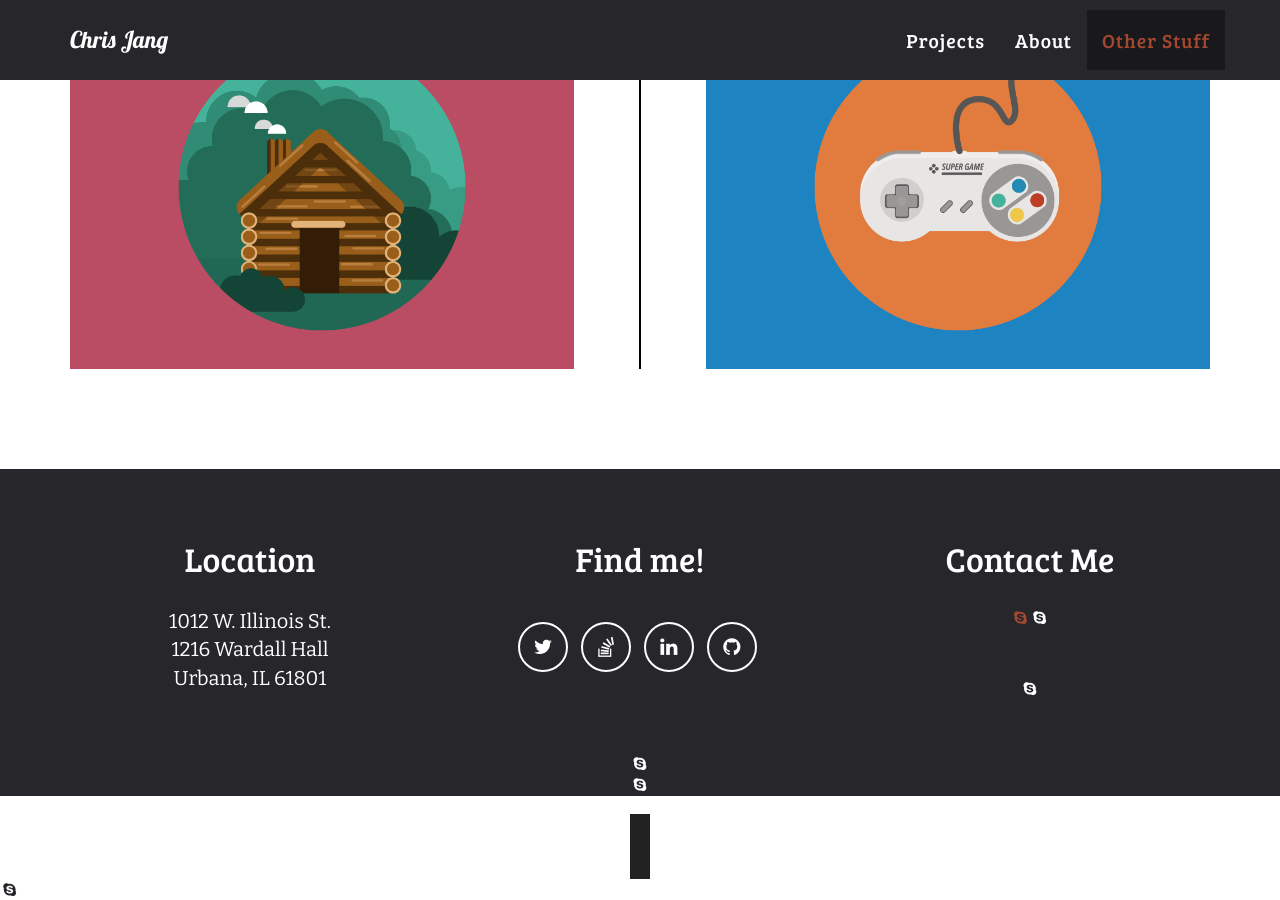
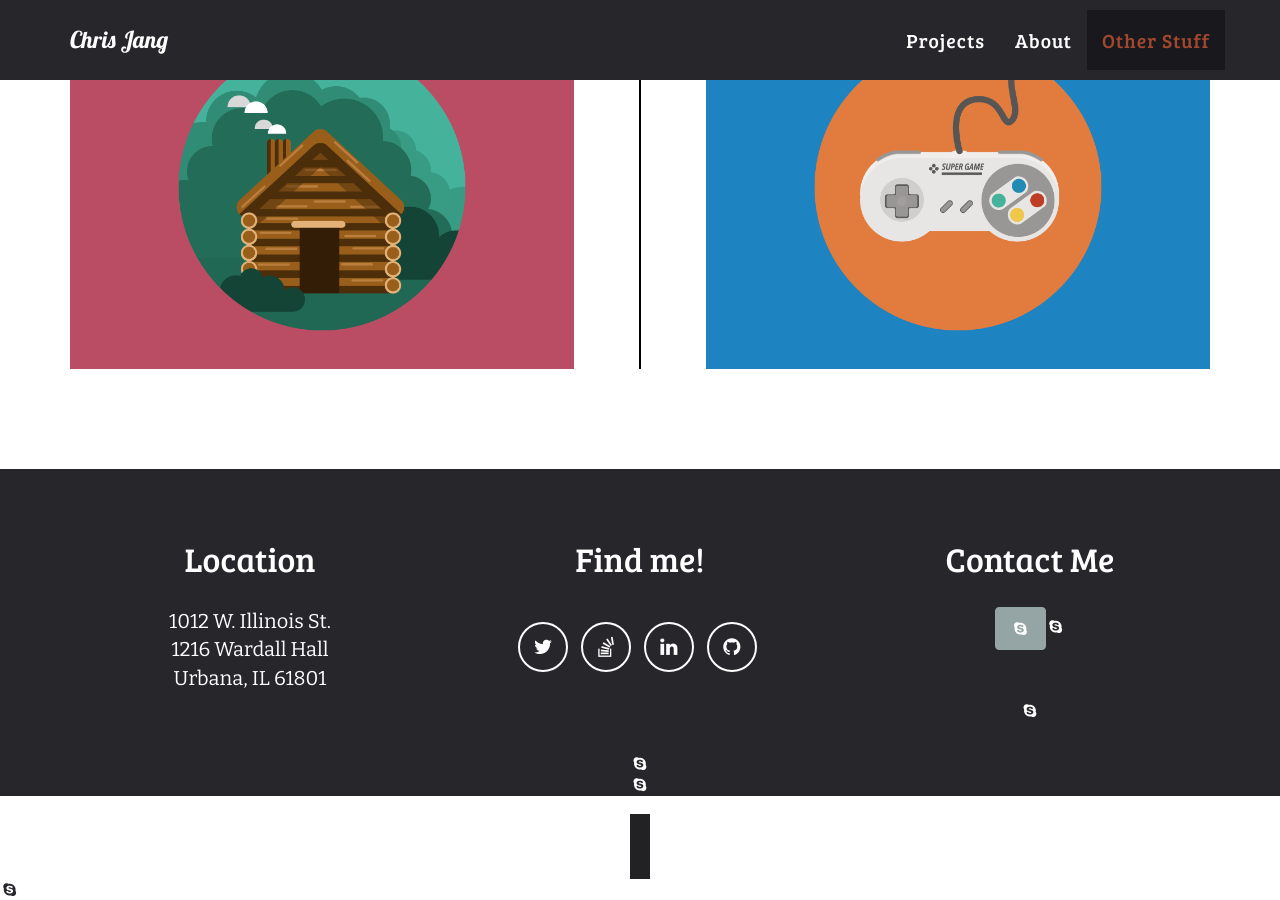
Before and after one commit to cjang5/cjang5.github.io, a Jekyll site: the page built from index.html, in a window 1280 px wide and 900 px high, scrolled down 2290 px. Built offline with Jekyll 4.4.1, drawn with Linux system fonts in a browser that asks for light colours.

Commit message:
Adjusting button

```diff
--- a/_includes/footer.html
+++ b/_includes/footer.html
@@ -24,7 +24,7 @@
                     </div>
                     <div class="footer-col col-md-4">
                         <h3>Contact Me</h3>
-                        <a href="#">
+                        <a href="#" class="btn btn-default">
 			    <i class="fa fa-skype fa-fw"</i>
 			</a>
                     </div>
```
